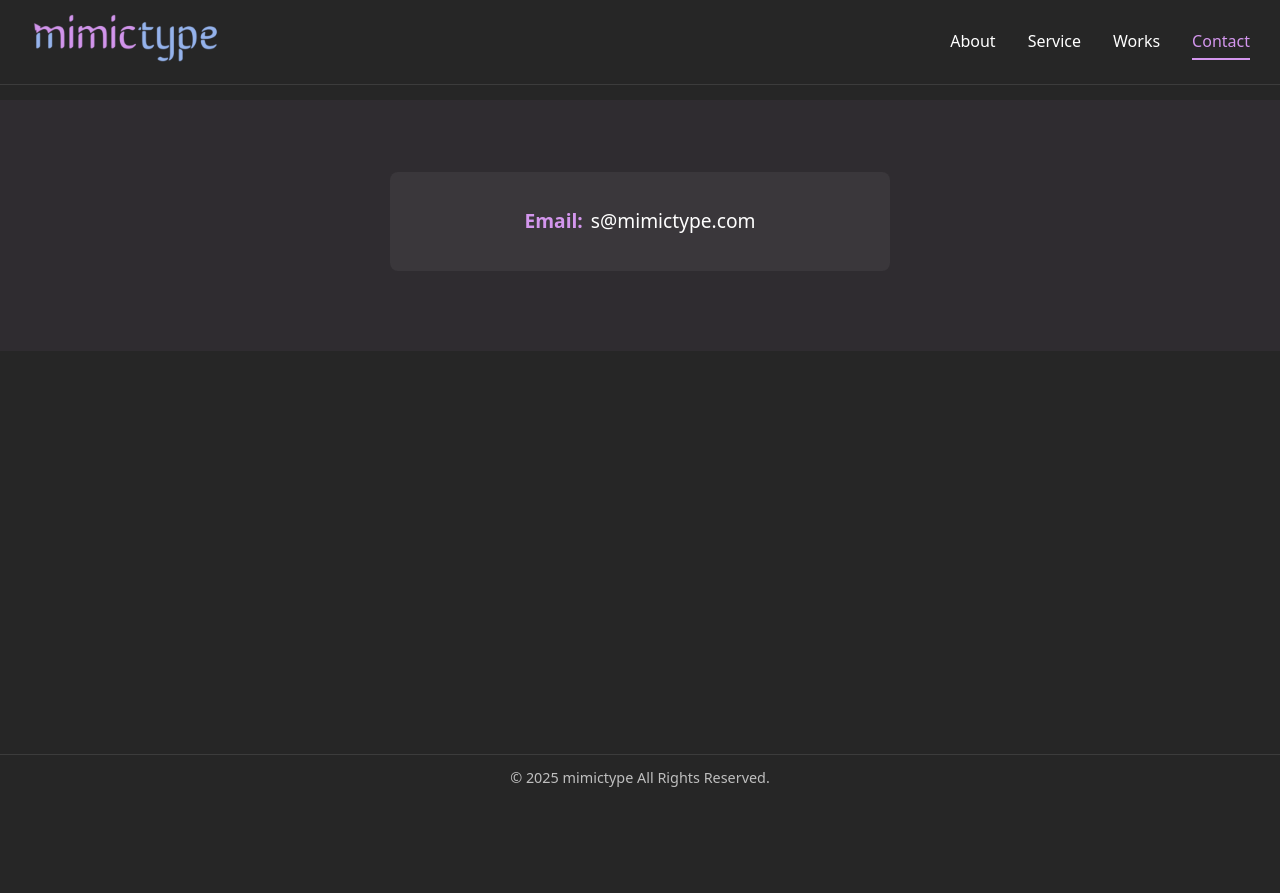
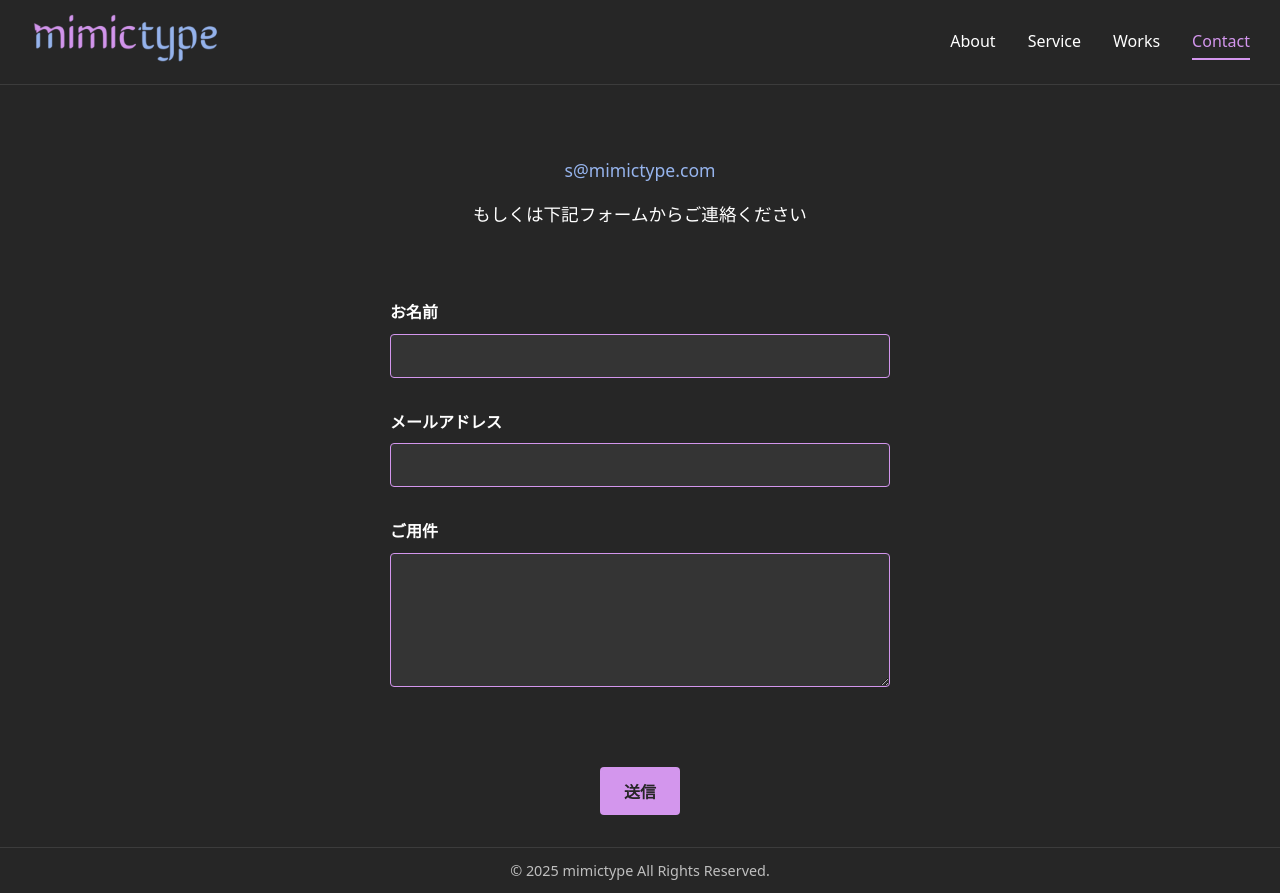
Before and after one commit to mimictype/mimictype.github.io, a React (Vite) app: page /contact in a window 1280 px wide. Before the commit the page ends 800 px from the top, so only its background shows below. Built offline with nearby package versions, Linux system fonts and the light colour scheme.

Commit message:
連絡フォーム

```diff
--- a/src/components/Contact.css
+++ b/src/components/Contact.css
@@ -1,13 +1,19 @@
-.contact-section {
-  padding: 3rem 0;
-  padding-top: 1rem; /* セクションタイトルのためのパディング調整 */
-  background-color: rgba(211, 150, 237, 0.05);
+/* メールアドレスリンクの下にスペースを追加 */
+.contact-email-link {
+  display: inline-block;
+  margin-bottom: 1rem;
+}
+/* ContactPage.jsx のインラインスタイル移植 */
+.contact-email-info {
+  padding-top: 1.5rem;
+  padding-bottom: 1.5rem;
+  margin-bottom: 3rem;
+  font-size: 1.1rem;
+  text-align: center;
 }
 
 .contact-container {
-  display: flex;
-  justify-content: center;
-  align-items: center;
+  display: block;
   padding: 2rem;
 }
 
@@ -18,6 +24,84 @@
   border-radius: 8px;
   width: 100%;
   max-width: 500px;
+  margin: 0 auto 2rem auto;
+}
+
+.contact-form {
+  margin-top: 0;
+  display: flex;
+  flex-direction: column;
+  gap: 1.5rem;
+  width: 100%;
+  max-width: 500px;
+  margin: 0 auto;
+}
+
+.form-group {
+  display: flex;
+  flex-direction: column;
+  align-items: flex-start;
+}
+
+.form-group label {
+  font-weight: bold;
+  margin-bottom: 0.5rem;
+  color: var(--text-color);
+}
+
+.form-group input,
+.form-group textarea {
+  width: 100%;
+  padding: 0.75rem;
+  border: 1px solid var(--brand-color);
+  border-radius: 4px;
+  font-size: 1rem;
+  background: #343434;
+  color: var(--text-color);
+  margin-bottom: 0.5rem;
+  box-sizing: border-box;
+}
+
+.form-group textarea {
+  min-height: 120px;
+  resize: vertical;
+}
+
+.submit-btn {
+  margin-top: 3rem;
+  background-color: var(--brand-color);
+  color: var(--background-color);
+  border: none;
+  border-radius: 4px;
+  padding: 0.75rem 1.5rem;
+  font-size: 1rem;
+  font-weight: bold;
+  cursor: pointer;
+  transition: background-color 0.2s;
+  align-self: center;
+}
+
+.submit-btn:disabled {
+  background-color: var(--text-color);
+  cursor: not-allowed;
+}
+
+.submit-btn:hover:not(:disabled) {
+  background-color: var(--accent-color);
+}
+
+.status-message {
+  margin-top: 1rem;
+    padding: 0.75rem;
+    border-radius: 4px;
+    text-align: center;
+    border: 2px solid var(--accent-color);
+    background-color: transparent;
+    color: var(--accent-color);
+}
+.status-message.error {
+  border: 2px solid #c90b0b;
+  color: #c90b0b;
 }
 
 .contact-email {
--- a/src/pages/ContactPage.jsx
+++ b/src/pages/ContactPage.jsx
@@ -1,25 +1,115 @@
+
+import { useState  } from 'react';
 import Header from '../components/Header';
 import Footer from '../components/Footer';
 import '../App.css';
 import '../components/Contact.css';
 
 function ContactPage() {
+  const [formData, setFormData] = useState({
+    name: '',
+    email: '',
+    message: ''
+  });
+  const [status, setStatus] = useState({
+    submitted: false,
+    submitting: false,
+    info: { error: false, msg: null }
+  });
+
+  const handleChange = (e) => {
+    setFormData({
+      ...formData,
+      [e.target.name]: e.target.value
+    });
+  };
+
+  const handleSubmit = async (e) => {
+    e.preventDefault();
+    setStatus({
+      submitted: false,
+      submitting: true,
+      info: { error: false, msg: null }
+    });
+    try {
+      const googleFormURL = 'https://docs.google.com/forms/d/e/1FAIpQLSctDMqUB7EKtwIgYCM_bBLwwIYxP_6evDPfUNkt4INWI14BYA/formResponse';
+      const formEntryData = new FormData();
+      formEntryData.append('entry.821818326', formData.name); // お名前
+      formEntryData.append('entry.94023405', formData.email); // メール
+      formEntryData.append('entry.2103905820', formData.message); // メッセージ
+      await fetch(googleFormURL, {
+        method: 'POST',
+        mode: 'no-cors',
+        body: formEntryData
+      });
+      setStatus({
+        submitted: true,
+        submitting: false,
+        info: { error: false, msg: '送信しました。' }
+      });
+      setFormData({ name: '', email: '', message: '' });
+    } catch (error) {
+      setStatus({
+        submitted: false,
+        submitting: false,
+        info: { error: true, msg: '失敗しました。時間をおいて再度お試しください。' }
+      });
+    }
+  };
+
   return (
     <div className="app">
       <Header />
       <main className="main">
-        <section id="contact" className="section contact-section" style={{ paddingTop: '40px' }}>
-          <div className="container">
             <div className="contact-container">
-              <div className="contact-info">
-                <p className="contact-email">
-                  <span className="email-label">Email:</span>
-                  <a href="mailto:s@mimictype.com" className="email-link">s@mimictype.com</a>
-                </p>
+              <div className="contact-email-info">
+                <a href="mailto:s@mimictype.com" className="contact-email-link">s@mimictype.com</a><br />
+                もしくは下記フォームからご連絡ください
               </div>
+              <form className="contact-form" onSubmit={handleSubmit} style={{ marginTop: '2rem', width: '100%' }}>
+                <div className="form-group">
+                  <label htmlFor="name">お名前</label>
+                  <input
+                    type="text"
+                    id="name"
+                    name="name"
+                    value={formData.name}
+                    onChange={handleChange}
+                    required
+                  />
+                </div>
+                <div className="form-group">
+                  <label htmlFor="email">メールアドレス</label>
+                  <input
+                    type="email"
+                    id="email"
+                    name="email"
+                    value={formData.email}
+                    onChange={handleChange}
+                    required
+                  />
+                </div>
+                <div className="form-group">
+                  <label htmlFor="message">ご用件</label>
+                  <textarea
+                    id="message"
+                    name="message"
+                    value={formData.message}
+                    onChange={handleChange}
+                    required
+                    rows={6}
+                  />
+                </div>
+                <button type="submit" className="submit-btn" disabled={status.submitting}>
+                  {status.submitting ? '送信中...' : '送信'}
+                </button>
+                {status.info.msg && (
+                  <div className={`status-message${status.info.error ? ' error' : ''}`} style={{ marginTop: '1rem' }}>
+                    {status.info.msg}
+                  </div>
+                )}
+              </form>
             </div>
-          </div>
-        </section>
       </main>
       <Footer />
     </div>
```
Also changed, not shown: 1 other file (tests, documents, lock files or other folders).
